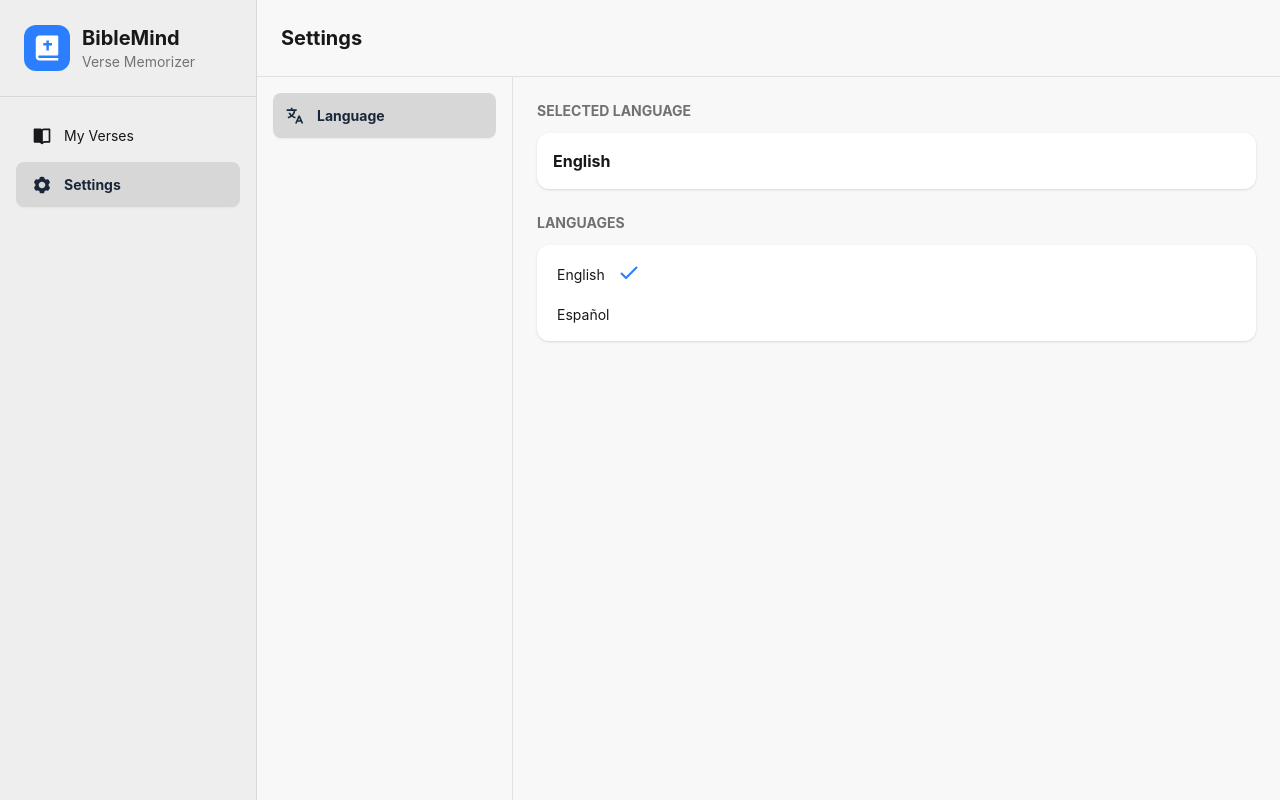
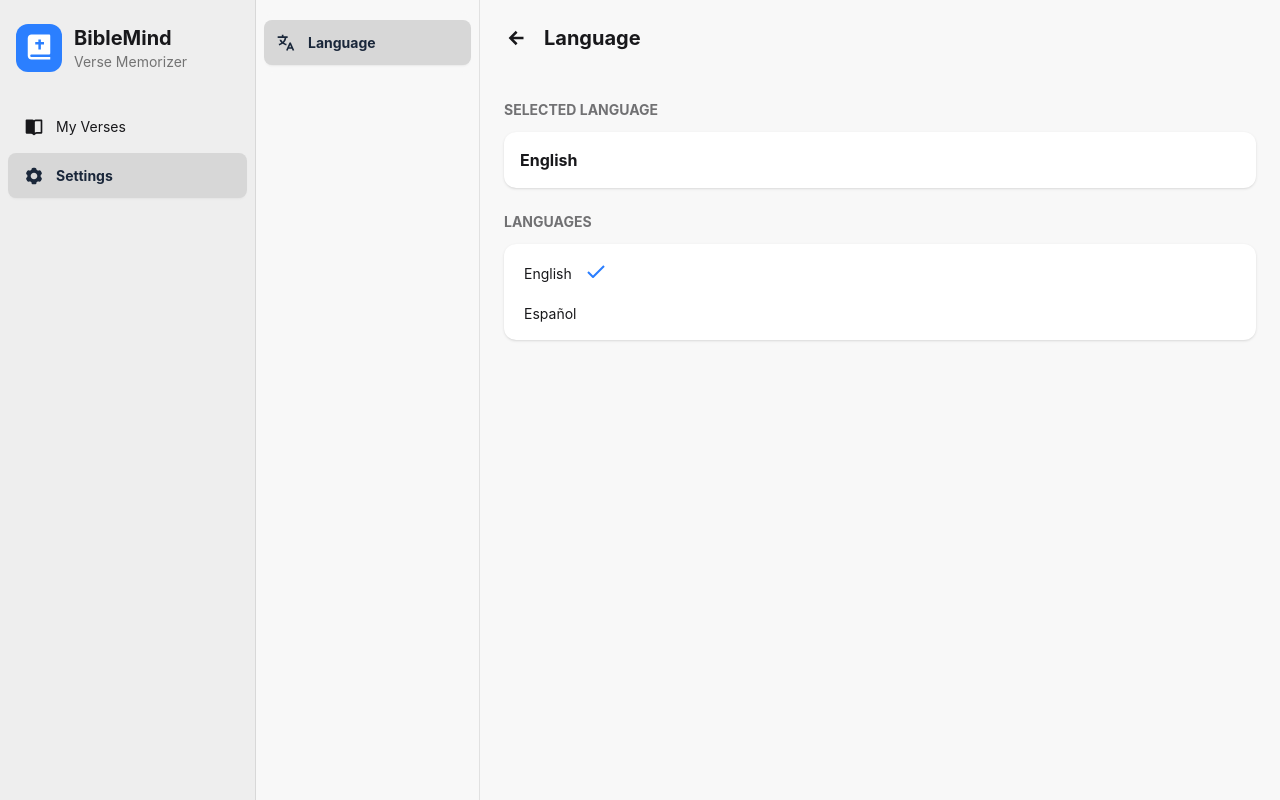
Before and after one commit to vickjavariz/bible-mind, a React (Vite) app: page /settings/language in a window 1280 px wide. Built offline with nearby package versions, Linux system fonts and the light colour scheme.

Commit message:
feat: update app design on desktop

```diff
--- a/src/components/layout/PageContent.tsx
+++ b/src/components/layout/PageContent.tsx
@@ -5,7 +5,7 @@ export default function PageContent({
   className,
   ...rest
 }: ComponentPropsWithoutRef<"div">) {
-  const mergedClassName = `flex flex-col flex-1 w-full max-w-5xl px-4 pt-4 pb-16 md:px-6 md:pb-4 ${className || ""}`;
+  const mergedClassName = `flex flex-col flex-1 w-full max-w-7xl mx-auto px-4 pt-4 pb-16 md:px-6 md:pb-4 ${className || ""}`;
 
   return (
     <div className={mergedClassName} {...rest}>
--- a/src/components/layout/PageHeader.tsx
+++ b/src/components/layout/PageHeader.tsx
@@ -9,7 +9,7 @@ function PageHeaderWrapper({
   className,
   ...rest
 }: ComponentPropsWithoutRef<"header">) {
-  const mergedClassName = `sticky top-0 z-20 flex items-center font-bold p-4 md:p-6 bg-base-100/80 backdrop-blur-md ${className || ""}`;
+  const mergedClassName = `sticky top-0 z-20 flex items-center font-bold w-full max-w-7xl mx-auto p-4 md:p-6 bg-base-100/80 backdrop-blur-md ${className || ""}`;
 
   return (
     <header className={mergedClassName} {...rest}>
--- a/src/features/core/components/Sidebar.tsx
+++ b/src/features/core/components/Sidebar.tsx
@@ -24,8 +24,8 @@ export default function Sidebar({ children }: SidebarProps) {
 
       <div className="drawer-content">{children}</div>
 
-      <aside className="drawer-side flex flex-col items-start min-h-dvh bg-base-200 border-r-base-content/10 border-r">
-        <div className="hidden lg:flex lg:items-center w-full p-6 border-b-base-content/10 border-b">
+      <aside className="drawer-side flex flex-col items-start min-h-dvh bg-base-200 border-r-base-content/10 border-r lg:w-64">
+        <div className="hidden lg:flex w-full p-4 pt-6 border-b-base-content/10">
           <div className="p-2 bg-blue-500 text-white rounded-xl text-3xl">
             <BibleIcon />
           </div>
@@ -37,8 +37,8 @@ export default function Sidebar({ children }: SidebarProps) {
           </div>
         </div>
 
-        <nav>
-          <ul className="menu w-full grow md:p-0 md:pt-4 lg:p-4 lg:w-64">
+        <nav className="w-full">
+          <ul className="menu w-full grow md:p-0 md:pt-4 lg:px-2">
             {sidebarItems.map(({ to, labelKey, icon: Icon }) => (
               <li className="mb-1" key={to}>
                 <Link
--- a/src/features/settings/components/SettingsSidebar.tsx
+++ b/src/features/settings/components/SettingsSidebar.tsx
@@ -15,9 +15,9 @@ export default function SettingsSidebar({
 
   return (
     <nav
-      className={`${isHiddenOnMobile ? "hidden" : "flex"} md:flex flex-1 p-4 pt-5 md:p-2 md:max-w-64 md:border-r md:border-base-content/10`}
+      className={`${isHiddenOnMobile ? "hidden" : "flex"} md:flex flex-1 p-4 pt-5 md:p-2 lg:pt-3 md:max-w-56 md:border-r md:border-base-content/10`}
     >
-      <ul className="menu rounded-xl flex-1 h-fit py-2 bg-base-300 md:bg-base-100 shadow-sm md:shadow-none">
+      <ul className="menu rounded-xl flex-1 h-fit py-2 md:px-0 bg-base-300 md:bg-base-100 shadow-sm md:shadow-none">
         {SETTING_ITEMS.map(({ to, labelKey, icon: Icon }) => (
           <li key={to}>
             <Link
--- a/src/features/settings/layouts/SettingsLayout.tsx
+++ b/src/features/settings/layouts/SettingsLayout.tsx
@@ -14,12 +14,12 @@ export default function SettingsLayout() {
   return (
     <>
       <PageHeader
-        className={`${atRootSettingsRoute ? "flex" : "hidden"} md:flex md:border-b md:border-base-content/10`}
+        className={`flex ${atRootSettingsRoute ? "flex" : "hidden"} md:hidden`}
       >
         <PageHeader.Title>{t("navigation:settings")}</PageHeader.Title>
       </PageHeader>
 
-      <div className={`flex flex-1`}>
+      <div className="flex flex-1">
         <SettingsSidebar isHiddenOnMobile={!atRootSettingsRoute} />
 
         <div
--- a/src/features/settings/views/LanguageView.tsx
+++ b/src/features/settings/views/LanguageView.tsx
@@ -18,7 +18,7 @@ export default function LanguageView() {
 
   return (
     <>
-      <PageHeader className="md:hidden">
+      <PageHeader>
         <PageHeader.BackButton />
         <PageHeader.Title>{t("language.title")}</PageHeader.Title>
       </PageHeader>
```
